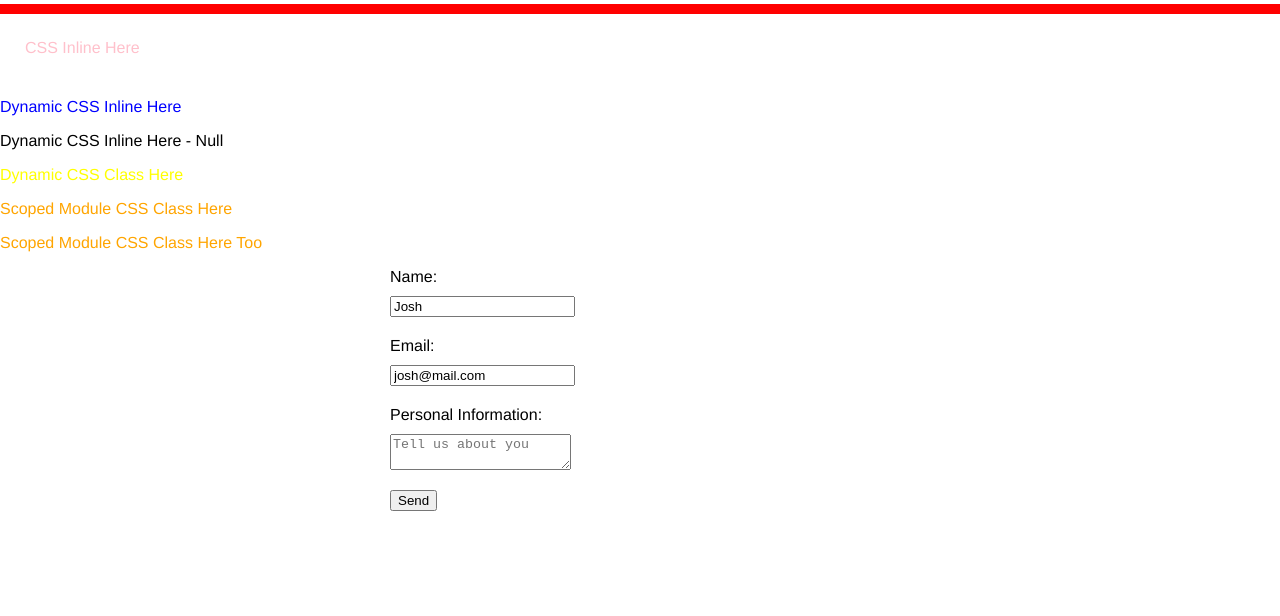
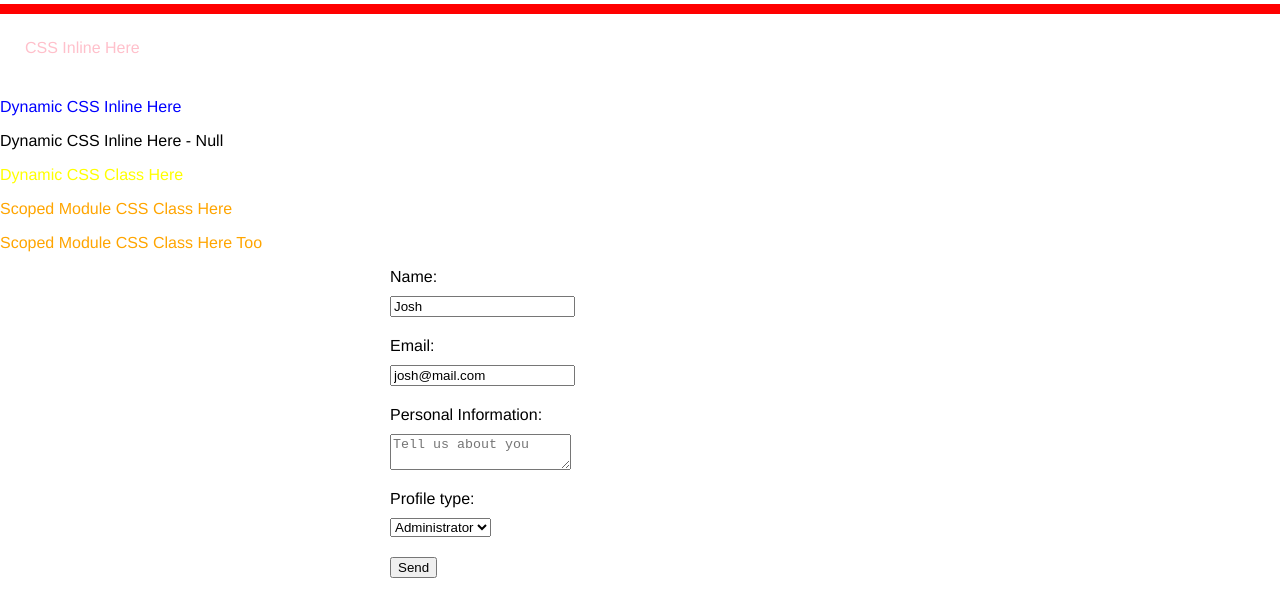
Before and after one commit to rafaelsslemes/basics_react, a React (Create React App) app: page / in a window 1280 px wide. Shown: the part 2483-3099 px from the top of the page. Built offline with nearby package versions, Linux system fonts and the light colour scheme.

Commit message:
Added a Select

```diff
--- a/src/components/FormSample.js
+++ b/src/components/FormSample.js
@@ -7,6 +7,7 @@ const FormSample = ({user}) => {
     const [name, setName] = useState(user ? user.name : '');
     const [email, setEmail] = useState(user ? user.email : '');
     const [info, setInfo] = useState(user ? user.info : '');
+    const [profile, setProfile] = useState(user ? user.profile : '');
 
     const handleChangeName = (event) => {
         setName(event.target.value);
@@ -20,11 +21,13 @@ const FormSample = ({user}) => {
         console.log(name);
         console.log(email);
         console.log(info);
+        console.log(profile);
 
         // Clean inputs
         setName('');
         setEmail('');
         setInfo('');
+        setProfile('');
     }
 
 
@@ -50,6 +53,18 @@ const FormSample = ({user}) => {
                     onChange={(event) => setInfo(event.target.value)}/>
             </label>
 
+            <label>
+                <span>Profile type:</span>
+                <select name='profile'
+                    value={profile}
+                    onChange={(event) => setProfile(event.target.value)}>
+
+                    <option value='admin'>Administrator</option>
+                    <option value='personal'>Personal</option>
+                    <option value='partner'>Partner</option>
+                </select>
+            </label>
+
             <input type='submit' value='Send'/>
         </form>
 
```
